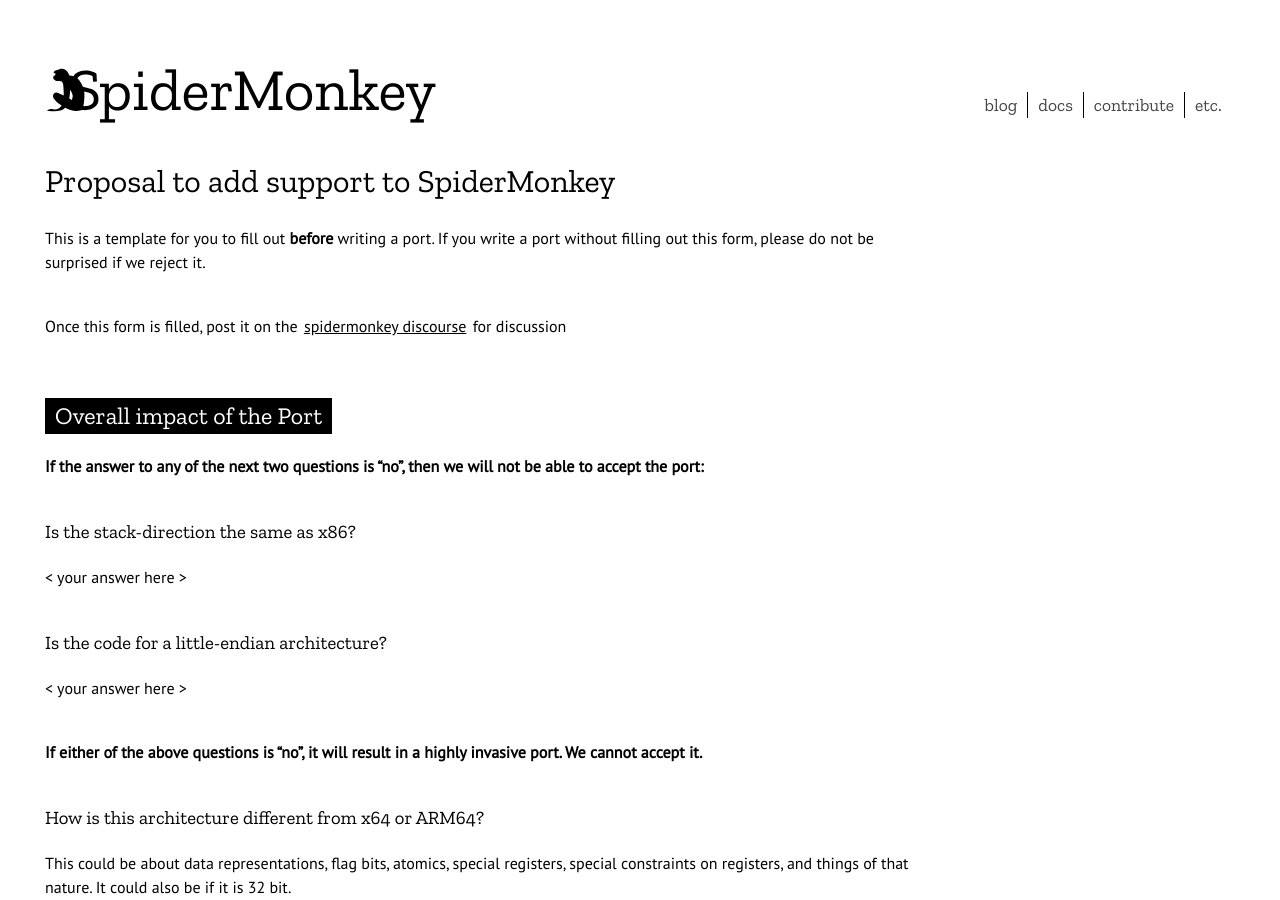
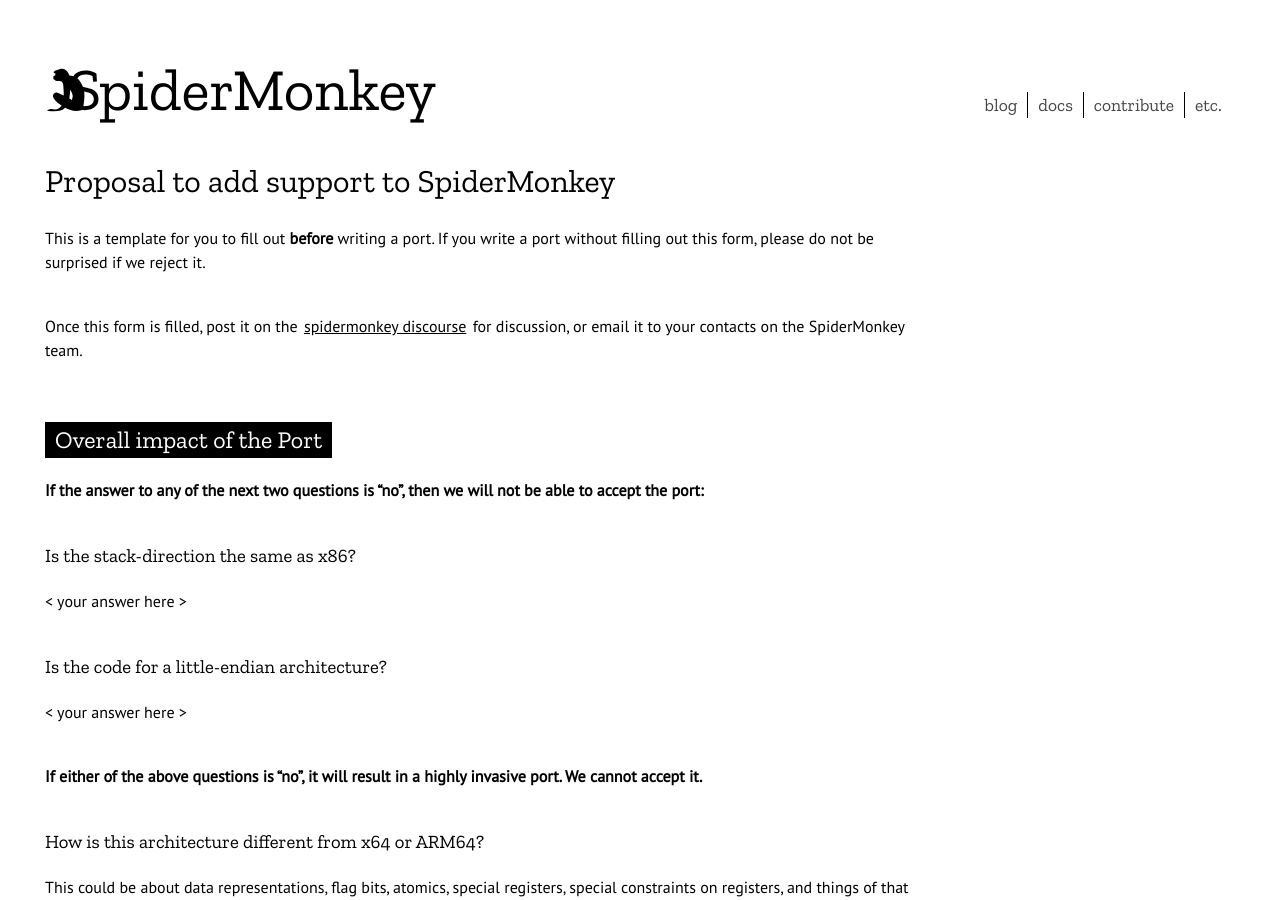
Before and after one commit to mozilla-spidermonkey/spidermonkey.dev, a Jekyll site: the page built from port-proposal-template.md, in a window 1280 px wide and 900 px high. Built offline with Jekyll 4.4.1, drawn with Linux system fonts in a browser that asks for light colours; nearby versions of some CDN libraries; our own code applies the rules of GitHub Pages for plain Markdown files.

Commit message:
Clarify path for bringing the proposal to the SM team (#104)
* Clarify path for bringing the proposal to the SM team

* Update port-proposal-template.md

```diff
--- a/port-proposal-template.md
+++ b/port-proposal-template.md
@@ -2,7 +2,7 @@
 
 This is a template for you to fill out **before** writing a port. If you write a port without filling out this form, please do not be surprised if we reject it.
 
-Once this form is filled, post it on the [spidermonkey discourse](https://discourse.mozilla.org/c/spidermonkey/551) for discussion
+Once this form is filled, post it on the [spidermonkey discourse](https://discourse.mozilla.org/c/spidermonkey/551) for discussion, or email it to your contacts on the SpiderMonkey team.
 
 ## Overall impact of the Port
 
```
